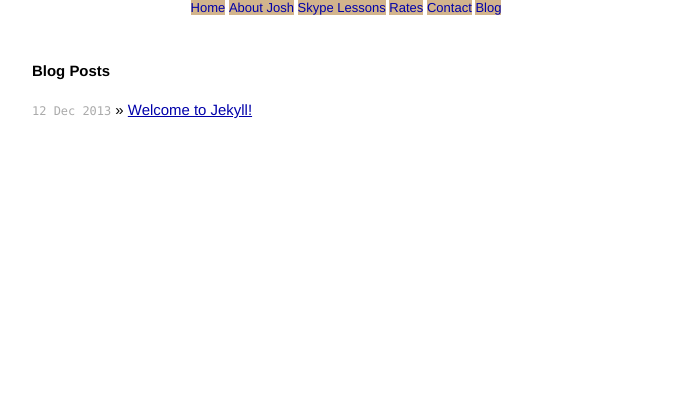
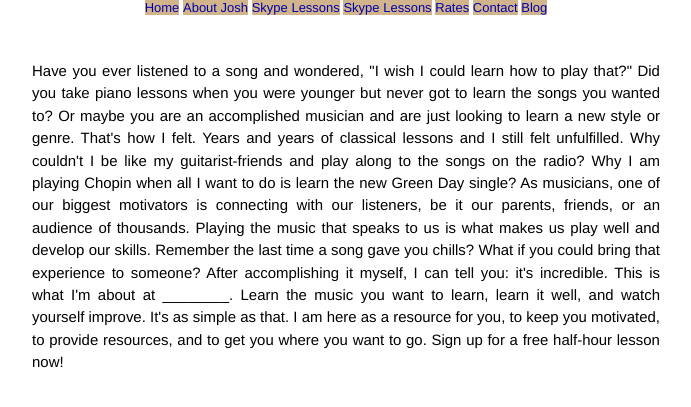
Before and after one commit to PianoWithJosh/PianoWithJosh.github.io, a Jekyll site: the page built from index.html, in a window 1280 px wide. Shown: the top 407 px of the page, without its empty margins (294-985 px from the left). Built offline with Jekyll 4.4.1, drawn with Linux system fonts in a browser that asks for light colours; Markdown is read by kramdown in place of the engine named in the settings.

Commit message:
Tossed in content from Joshie poo

```diff
--- a/_layouts/base.html
+++ b/_layouts/base.html
@@ -19,6 +19,8 @@
    <li><a href="/">Home</a></li>
     <li><a href="/about/">About Josh</a></li>
      <li><a href="/skypelessons/">Skype Lessons</a></li>
+
+     <li><a href="/instudiolessons/">Skype Lessons</a></li>
       <li><a href="/rates/">Rates</a></li>
        <li><a href="/contact/">Contact</a></li>
   <li><a href="/blog/">Blog</a></li>
--- a/index.html
+++ b/index.html
@@ -3,11 +3,35 @@ layout: base
 title: Your New Jekyll Site
 ---
 
-<div id="home">
-  <h1>Blog Posts</h1>
-  <ul class="posts">
-    {% for post in site.posts %}
-      <li><span>{{ post.date | date_to_string }}</span> &raquo; <a href="{{ post.url }}">{{ post.title }}</a></li>
-    {% endfor %}
-  </ul>
-</div>
+
+Have you ever listened to a song and wondered, "I wish I could learn how to play that?"
+
+Did you take piano lessons when you were younger but never got to learn the songs
+
+you wanted to? Or maybe you are an accomplished musician and are just looking to
+
+learn a new style or genre.
+
+That's how I felt. Years and years of classical lessons and I still felt unfulfilled. Why
+
+couldn't I be like my guitarist-friends and play along to the songs on the radio? Why I am
+
+playing Chopin when all I want to do is learn the new Green Day single?
+
+As musicians, one of our biggest motivators is connecting with our listeners, be it our
+
+parents, friends, or an audience of thousands. Playing the music that speaks to us is
+
+what makes us play well and develop our skills. Remember the last time a song gave
+
+you chills? What if you could bring that experience to someone? After accomplishing it
+
+myself, I can tell you: it's incredible.
+
+This is what I'm about at ________. Learn the music you want to learn, learn it well, and
+
+watch yourself improve. It's as simple as that. I am here as a resource for you, to keep
+
+you motivated, to provide resources, and to get you where you want to go.
+
+Sign up for a free half-hour lesson now!
```
Also changed, not shown: about/index.html (+14 -0 lines), blog/index.html (+10 -0 lines), instudiolessons/index.html (added, +13 -0 lines), rates/index.html (+8 -0 lines), skypelessons/index.html (+16 -0 lines).
